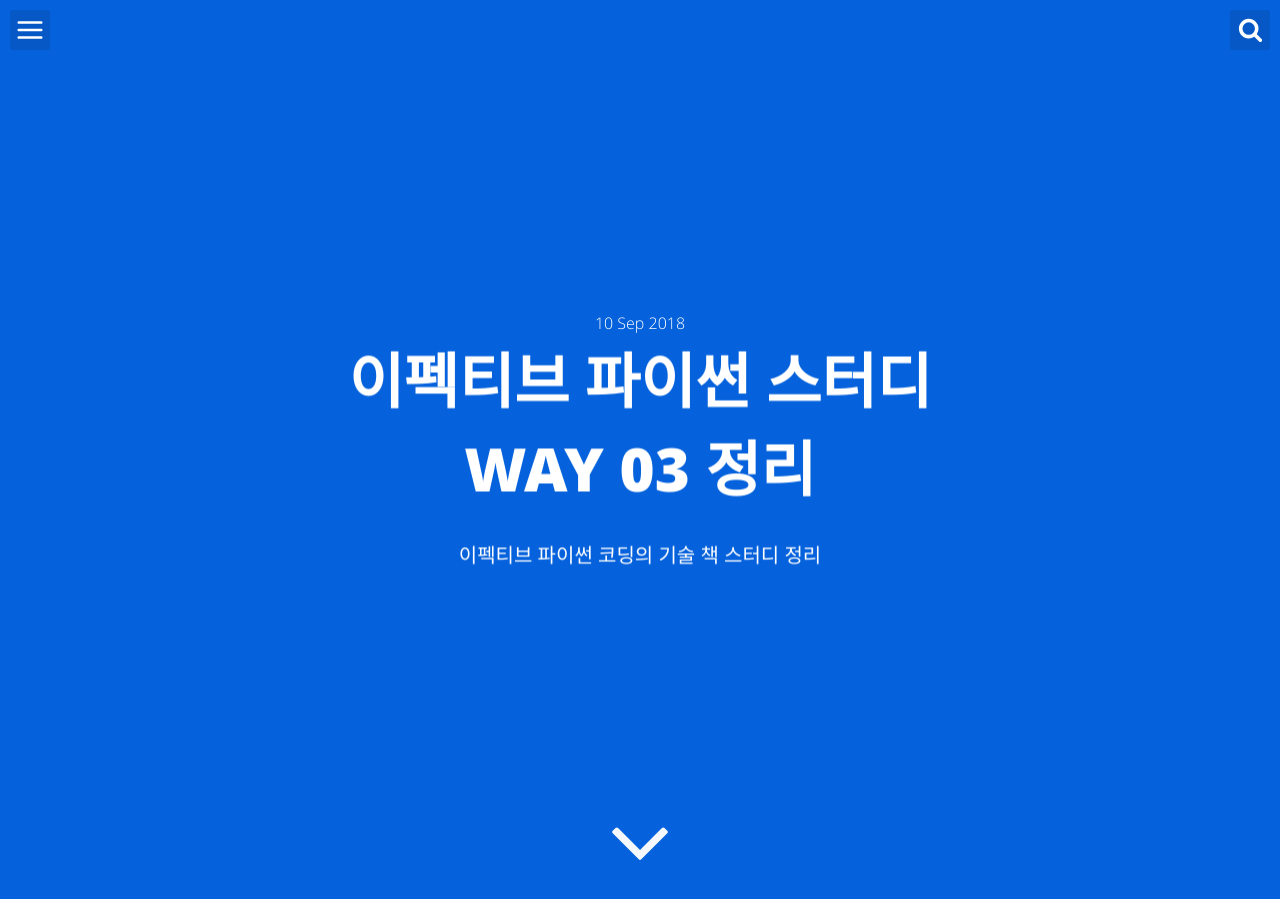
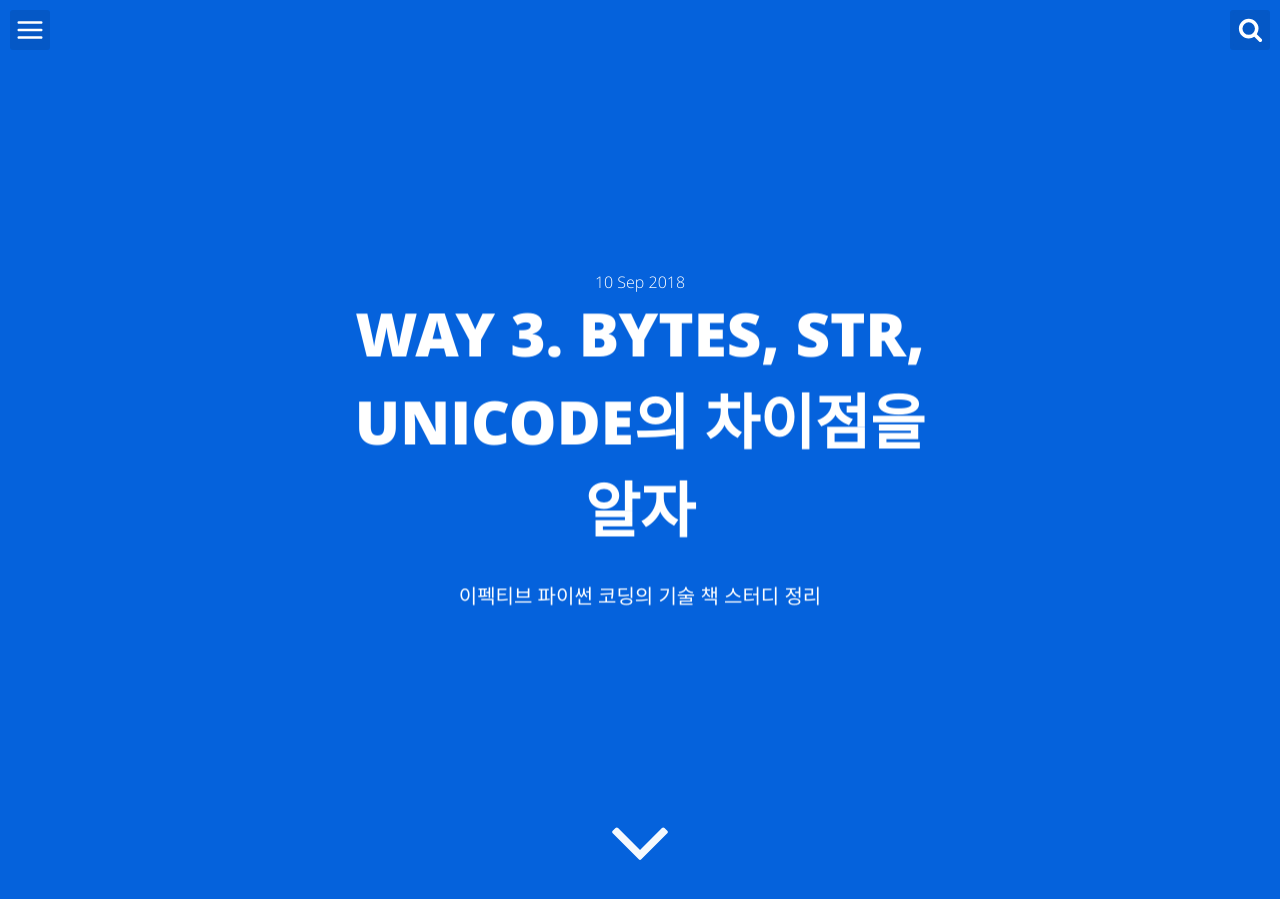
Before and after one commit to hcnoh/blog-prev, a Jekyll site: the page built from _posts/2018-09-09-effective-python-way03.md, in a window 1280 px wide and 900 px high. Built offline with Jekyll 4.4.1, drawn with Linux system fonts in a browser that asks for light colours; comment, search, counter and statistics services are not loaded.

Commit message:
Update 2018-09-09-effective-python-way03.md

```diff
--- a/_posts/2018-09-09-effective-python-way03.md
+++ b/_posts/2018-09-09-effective-python-way03.md
@@ -1,6 +1,6 @@
 ---
 layout: post
-title: "이펙티브 파이썬 스터디 WAY 03 정리"
+title: "WAY 3. bytes, str, unicode의 차이점을 알자"
 date: 2018-09-10 10:15:52
 image: '/assets/img/'
 description: '이펙티브 파이썬 코딩의 기술 책 스터디 정리'
@@ -8,7 +8,7 @@ tags:
 - python
 categories:
 - 이펙티브 파이썬 스터디
-twitter_text: '이펙티브 파이썬 스터디 WAY 03 정리'
+twitter_text: 'WAY 3. bytes, str, unicode의 차이점을 알자'
 ---
 
 # WAY 3. bytes, str, unicode의 차이점을 알자
```
